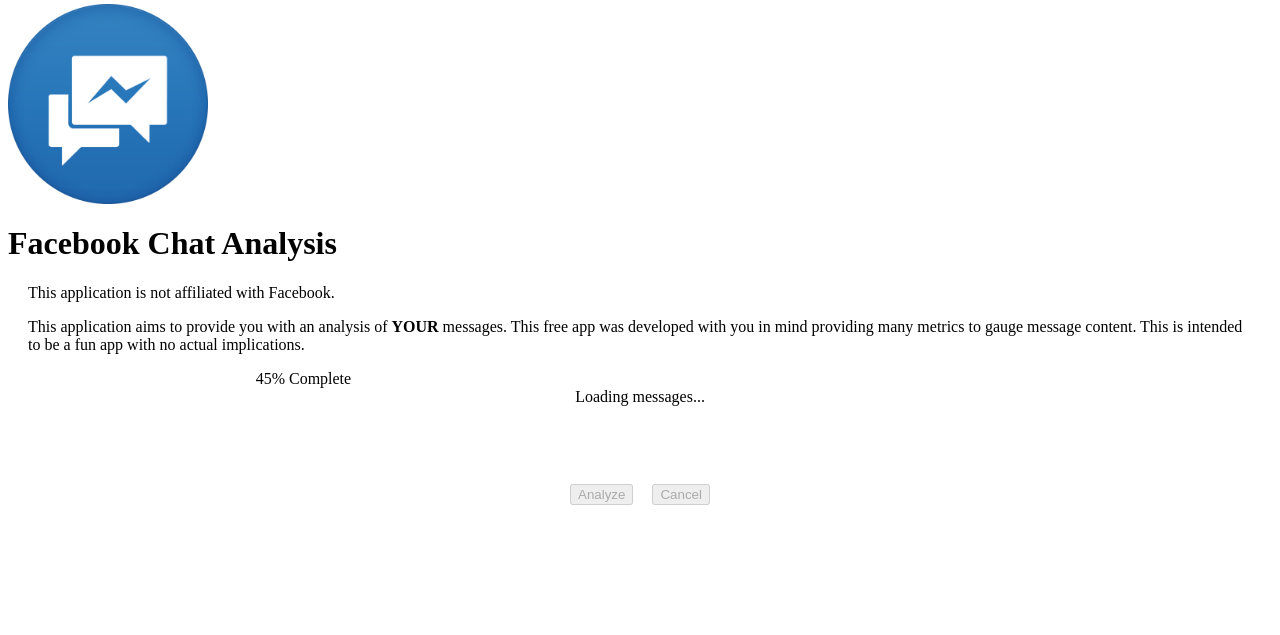
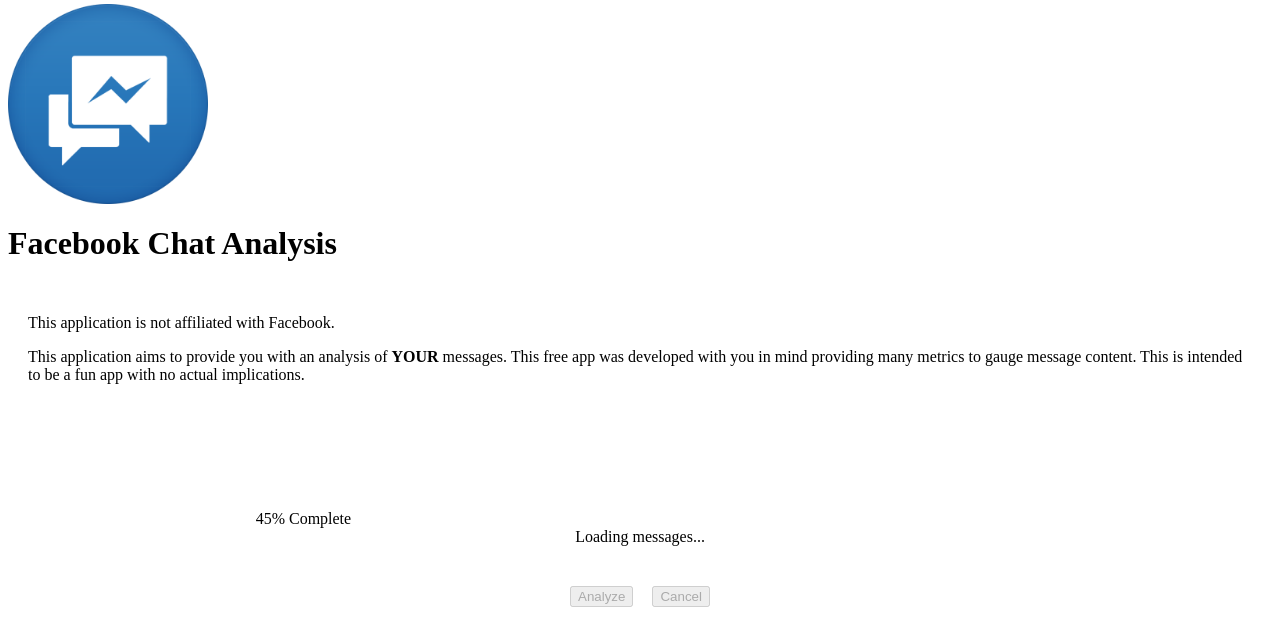
Before and after one commit to andyoberlin/FacebookChatAnalysisApp, a Django app: template main/templates/pagelets/main/app.html in a window 1280 px wide. Shown: the part 1412-2047 px from the top of the page. Before the commit the page ends 1917 px from the top, so only its background shows below. Run offline with Django 3.2, Linux system fonts and the light colour scheme; the template is opened without the code that fills it, so the values that code supplies are empty; parts of the project's set-up code (start-up, migrations or seed data) failed here and were passed over; some libraries are stand-ins or nearby versions.

Commit message:
Fixed id error

```diff
--- a/main/static/css/app.css
+++ b/main/static/css/app.css
@@ -86,12 +86,12 @@
 	margin-right: 15px;
 }
 
-.appDescriptionContainer {
+#appDescriptionContainer {
 	padding-top: 30px;
     padding-bottom: 40px;
 }
 
-.conversationProgressBarContainer {
+#conversationProgressBarContainer {
 	padding-top: 70px;
     padding-bottom: 40px;
 }
```
